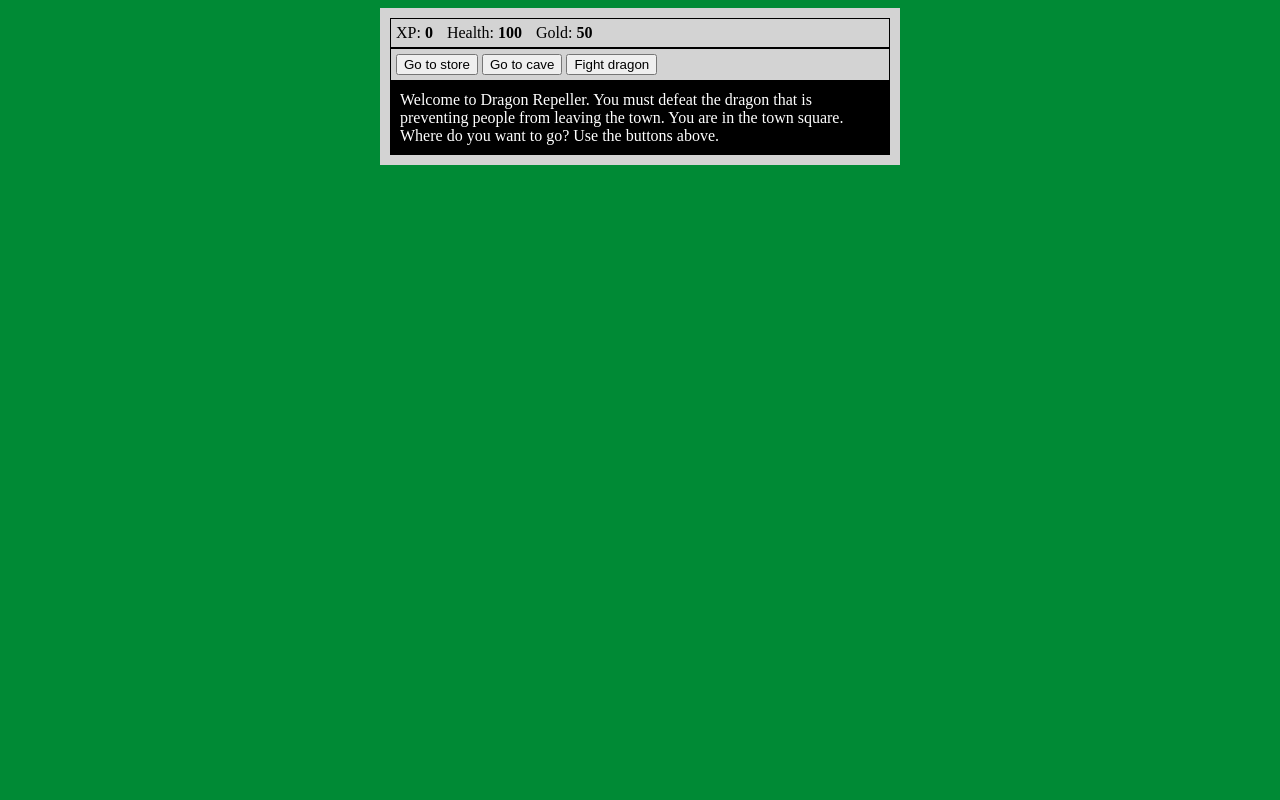
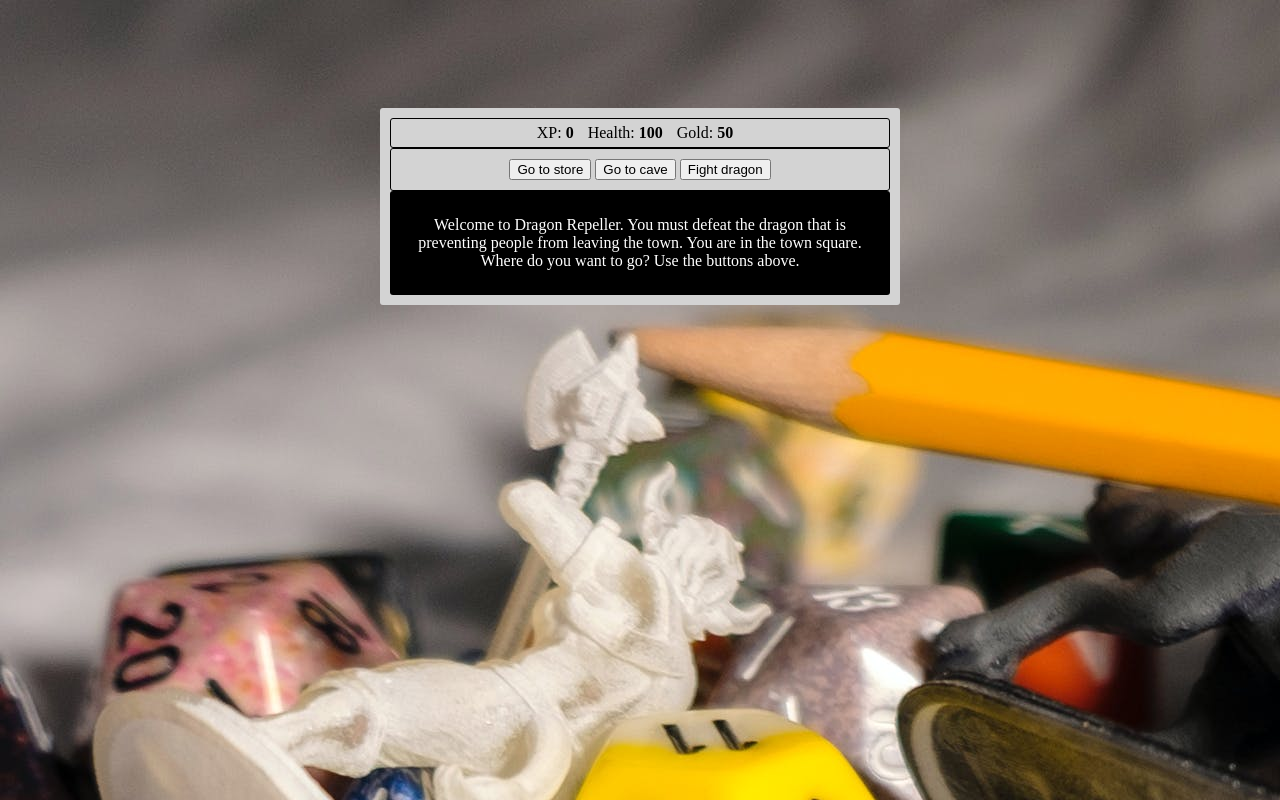
Before and after one commit to LucianoWerle/JavascriptRPG, a plain HTML site: page index.html in a window 1280 px wide. Drawn offline with Linux system fonts and the light colour scheme.

Commit message:
designUpdateCSS

```diff
--- a/style.css
+++ b/style.css
@@ -1,11 +1,13 @@
 body {
-    background-color: #008a35;
+  background-image: url('img/pexels.jpg');
+  padding-top: 100px;
   }
 
   #text {
     background-color: black;
     color: white;
-    padding: 10px;
+    padding: 25px;
+    border-radius: 3px;
   }
 
   #game {
@@ -15,17 +17,22 @@ body {
     color: white;
     margin: 0 auto;
     padding: 10px;
+    border-radius: 3px;
+    text-align: center;
   }
 
   #controls {
+    text-align: center;
     border: 1px black solid;
-    padding: 5px;
+    padding: 10px;
+    border-radius: 3px;
   }
 
   #stats {
     border: 1px black solid;
     color: black;
     padding: 5px;
+    border-radius: 3px;
   }
 
   #monsterStats {
@@ -34,6 +41,7 @@ body {
     color: white;
     padding: 5px;
     background-color: red;
+    border-radius: 3px;
   }
 
   .stat {
```
Also changed, not shown: img/pexels.jpg (added).
